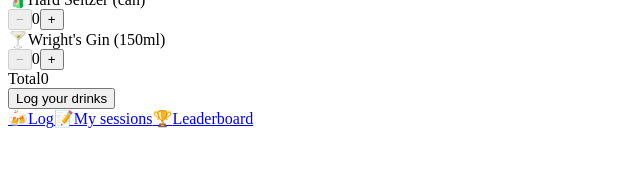
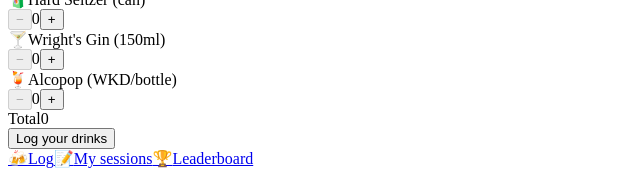
Before and after one commit to jackdanielfoxe/drink-tracker, a React (Vite) app: page / in a window 1280 px wide. Shown: the part 4341-4511 px from the top of the page, without its empty margins (0-640 px from the left). Before the commit the page ends 4477 px from the top, so only its background shows below. Built offline with nearby package versions, Linux system fonts and the light colour scheme; no server answers; the database is empty; the HTML template or start-up script is replaced by a standard one.

Commit message:
Add Alcopop (WKD/bottle) to drink list

```diff
--- a/src/constants.js
+++ b/src/constants.js
@@ -14,4 +14,5 @@
   { id: 13, name: 'Cocktail',            icon: '🍸', units: 1.5 },
   { id: 14, name: 'Hard Seltzer (can)',  icon: '🧃', units: 1.4 },
   { id: 15, name: "Wright's Gin (150ml)", icon: '🍸', units: 6.0 },
+  { id: 16, name: 'Alcopop (WKD/bottle)', icon: '🍹', units: 1.1 },
 ]
```
